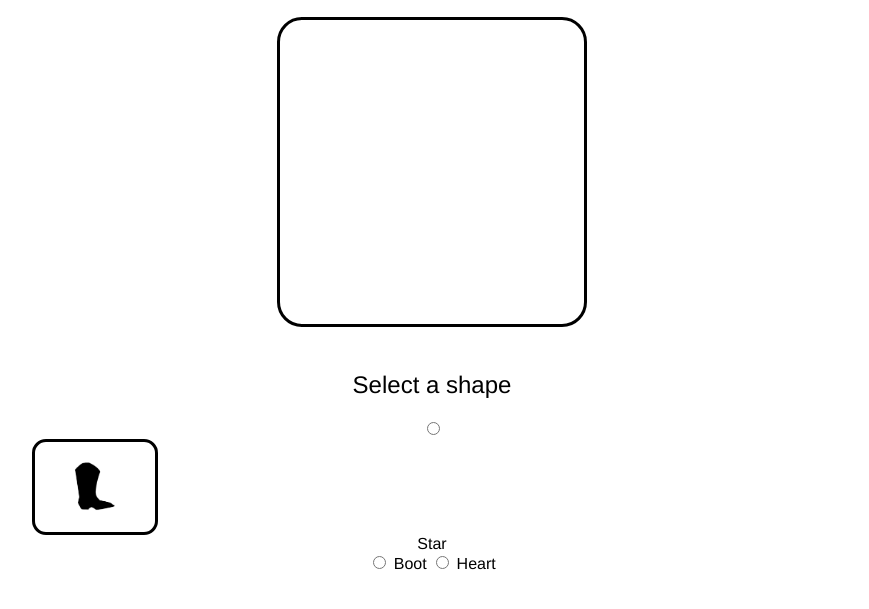
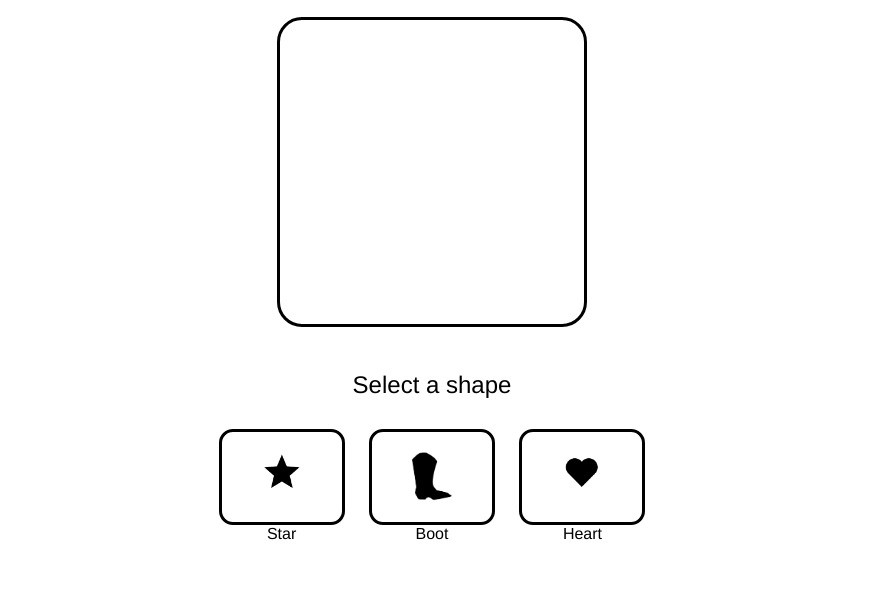
Before and after one commit to alexpapworth/emoji-shapes, a plain HTML site: page index.html in a window 1280 px wide. Shown: the part 99-708 px from the top of the page, without its empty margins (208-1077 px from the left). Drawn offline with Linux system fonts and the light colour scheme.

Commit message:
Improve radio button styles

```diff
--- a/index.html
+++ b/index.html
@@ -31,16 +31,26 @@
 			<div class="options-container">
 				<h2>Select a shape</h2>
 				<input type="radio" name="shape" id="star-shape" value="star">
-				<label for="star-shape">
+				<label for="star-shape" class="label-block">
 					<div class="radio-button">
-						<img src="images/boot.png" class="radio-image">
+						<img src="images/star.png" class="radio-image">
 					</div>
 					<div class="radio-text">Star</div>
 				</label>
 				<input type="radio" name="shape" id="boot-shape" value="boot">
-				<label for="boot-shape">Boot</label>
+				<label for="boot-shape" class="label-block">
+					<div class="radio-button">
+						<img src="images/boot.png" class="radio-image">
+					</div>
+					<div class="radio-text">Boot</div>
+				</label>
 				<input type="radio" name="shape" id="heart-shape" value="heart">
-				<label for="heart-shape">Heart</label>
+				<label for="heart-shape" class="label-block">
+					<div class="radio-button">
+						<img src="images/heart.png" class="radio-image">
+					</div>
+					<div class="radio-text">Heart</div>
+				</label>
 			</div>
 
 		</form>
--- a/script.js
+++ b/script.js
@@ -14,6 +14,8 @@ function setShape() {
 
 		newShape = window[shape];
 
+		if (emojis.length > 0)
+		{
 			var length = (newShape.match(/🤠/g) || []).length;
 
 			var i = 0;
@@ -29,7 +31,7 @@ function setShape() {
 					i++;
 				}
 			}
-
+		}
 
 		document.querySelector('#output').value = newShape;
 	}
--- a/style.css
+++ b/style.css
@@ -65,3 +65,21 @@ h2 {
     margin: 19px auto;
     vertical-align: unset;
 }
+
+.label-block {
+    display: inline-block;
+    padding: 10px;
+}
+
+.label-block:hover .radio-button {
+	background-color: #eee;
+}
+
+input[name="shape"]:checked + label .radio-button {
+	background-color: #000;
+}
+
+
+input[name="shape"] {
+	display: none;
+}
```
Lines whose indentation alone changed are shown as unchanged.
